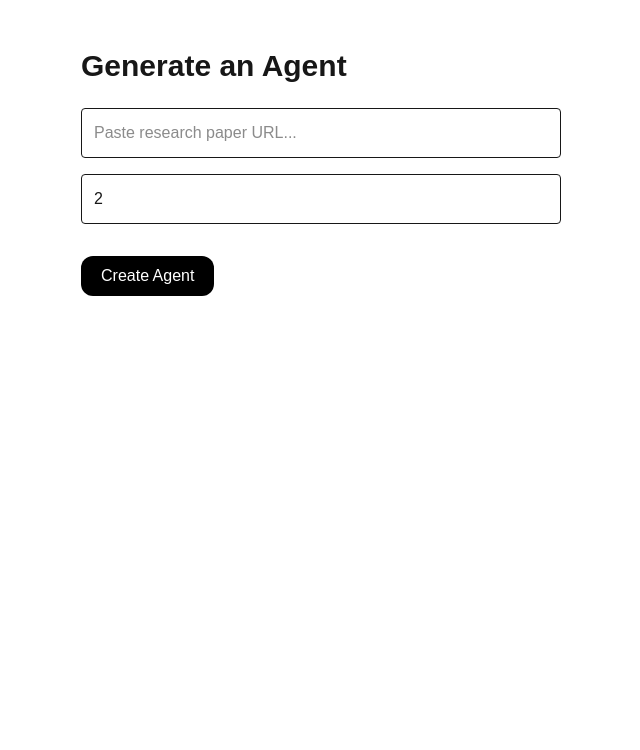
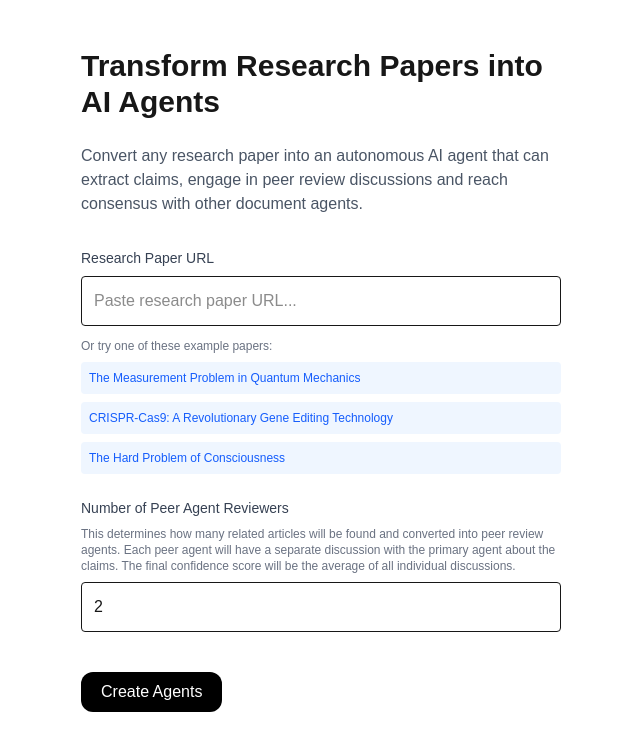
Before and after one commit to magalimorin18/agentic-internet, a Next.js app: page /demo in a window 1280 px wide. Shown: the top 750 px of the page, without its empty margins (319-959 px from the left). Built offline with nearby package versions, Linux system fonts and the light colour scheme.

Commit message:
fix: add info on demo page

```diff
--- a/app/demo/components/AgentIdentity.tsx
+++ b/app/demo/components/AgentIdentity.tsx
@@ -37,7 +37,7 @@ export default function AgentIdentity({ url }: { url: string }) {
 
   return (
     <div className="p-4 border rounded-xl mb-6 bg-gray-50">
-      <h3 className="font-semibold text-lg mb-2">Agent Identity</h3>
+      <h3 className="font-semibold text-lg mb-2">Primary Agent Identity</h3>
       <p className="mb-2">
         <strong>Source:</strong>{" "}
         {url && (url.startsWith("http://") || url.startsWith("https://")) ? (
@@ -69,7 +69,7 @@ export default function AgentIdentity({ url }: { url: string }) {
           {initResult.relatedArticles &&
             initResult.relatedArticles.length > 0 && (
               <div className="mt-4">
-                <strong>Related Articles:</strong>
+                <strong>Peer Agent Reviewers:</strong>
                 <div className="mt-2 space-y-3">
                   {initResult.relatedArticles.map((article, index) => (
                     <div
--- a/app/demo/page.tsx
+++ b/app/demo/page.tsx
@@ -57,12 +57,38 @@ export default function DemoInput() {
     }
   }
 
+  const exampleLinks = [
+    {
+      title: "The Measurement Problem in Quantum Mechanics",
+      url: "https://arxiv.org/abs/1908.03920",
+    },
+    {
+      title: "CRISPR-Cas9: A Revolutionary Gene Editing Technology",
+      url: "https://www.nature.com/articles/nature24644",
+    },
+    {
+      title: "The Hard Problem of Consciousness",
+      url: "https://www.scholarpedia.org/article/Hard_problem_of_consciousness",
+    },
+  ];
+
   return (
     <main className="p-12 max-w-xl mx-auto">
-      <h2 className="text-3xl font-semibold mb-6">Generate an Agent</h2>
+      <h2 className="text-3xl font-semibold mb-6">
+        Transform Research Papers into AI Agents
+      </h2>
+      <p className="text-gray-600 mb-8">
+        Convert any research paper into an autonomous AI agent that can extract
+        claims, engage in peer review discussions and reach consensus with other
+        document agents.
+      </p>
 
+      <div className="mb-6">
+        <label className="block text-sm font-medium text-gray-700 mb-2">
+          Research Paper URL
+        </label>
         <input
-        className="border p-3 rounded w-full mb-4"
+          className="border p-3 rounded w-full"
           placeholder="Paste research paper URL..."
           value={url}
           onChange={(e) => setUrl(e.target.value)}
@@ -72,11 +98,38 @@ export default function DemoInput() {
             }
           }}
         />
+        <div className="mt-3">
+          <p className="text-xs text-gray-500 mb-2">
+            Or try one of these example papers:
+          </p>
+          <div className="space-y-2">
+            {exampleLinks.map((example, index) => (
+              <button
+                key={index}
+                onClick={() => setUrl(example.url)}
+                className="block w-full text-left text-xs text-blue-600 hover:text-blue-800 hover:underline p-2 rounded bg-blue-50 hover:bg-blue-100 transition-colors"
+              >
+                {example.title}
+              </button>
+            ))}
+          </div>
+        </div>
+      </div>
 
+      <div className="mb-6">
+        <label className="block text-sm font-medium text-gray-700 mb-2">
+          Number of Peer Agent Reviewers
+        </label>
+        <p className="text-xs text-gray-500 mb-2">
+          This determines how many related articles will be found and converted
+          into peer review agents. Each peer agent will have a separate
+          discussion with the primary agent about the claims. The final
+          confidence score will be the average of all individual discussions.
+        </p>
         <input
           type="number"
           min="1"
-        className="border p-3 rounded w-full mb-4"
+          className="border p-3 rounded w-full"
           placeholder="Number of Peer Agent Reviewers"
           value={numPeerReviewers}
           onChange={(e) => {
@@ -91,13 +144,14 @@ export default function DemoInput() {
             }
           }}
         />
+      </div>
 
       <button
         onClick={handleSubmit}
         disabled={isLoading}
         className="mt-4 px-5 py-2 bg-black text-white rounded-xl disabled:opacity-50 disabled:cursor-not-allowed"
       >
-        {isLoading ? "Initializing Agent..." : "Create Agent"}
+        {isLoading ? "Initializing Agents..." : "Create Agents"}
       </button>
     </main>
   );
```
Lines whose indentation alone changed are shown as unchanged.
